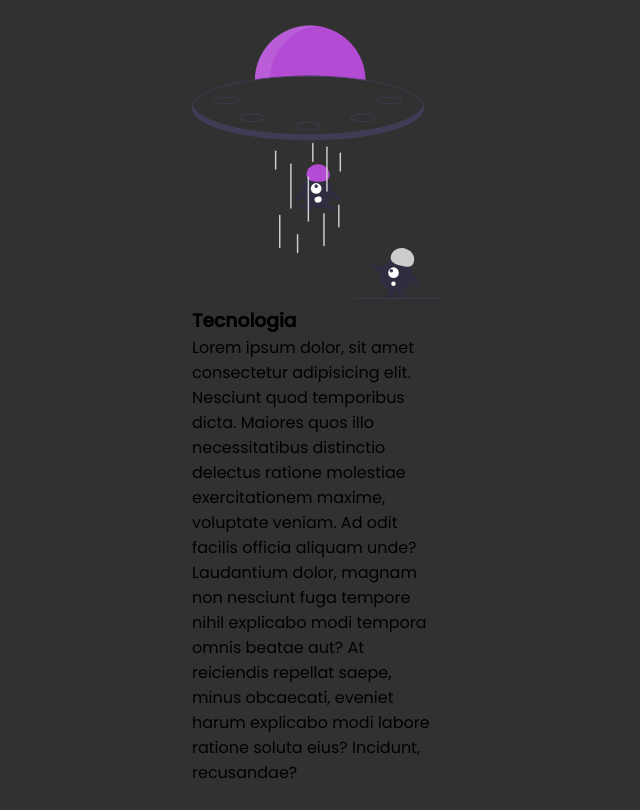
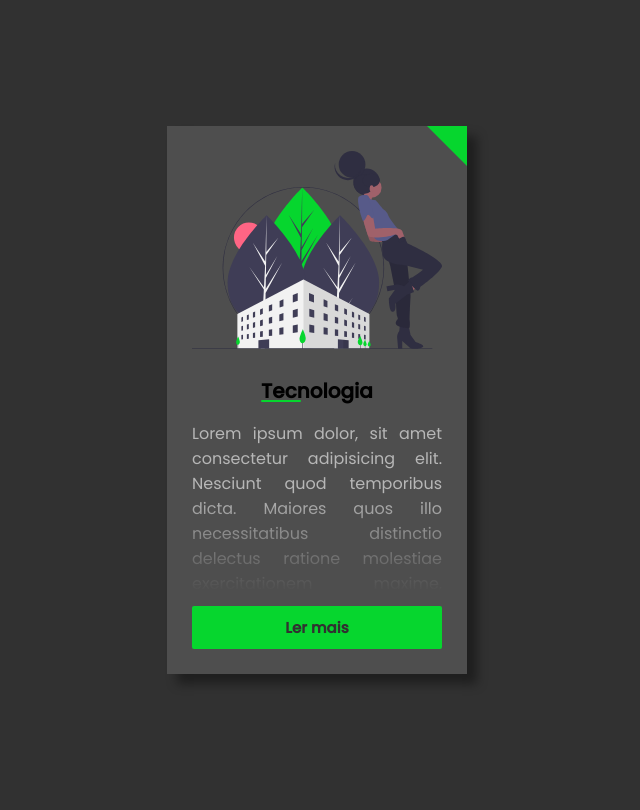
Before and after one commit to gabrielpalhano/card-lermaisemenos, a plain HTML site: page index.html in a window 1280 px wide. Shown: the whole page, without its empty margins (323-963 px from the left). Drawn offline with Linux system fonts and the light colour scheme.

Commit message:
Card ler mais/menos completo!
html, css e js terminados!

```diff
--- a/index.html
+++ b/index.html
@@ -11,18 +11,19 @@
 <body>
     <div class="card">
         <div class="icon">
-            <img src="img/taken.svg" alt="imagem">
+            <img src="img/urban.svg" alt="imagem">
         </div>
 
         <div class="content">
             <h3>Tecnologia</h3>
 
             <p>
-                Lorem ipsum dolor, sit amet consectetur adipisicing elit. Nesciunt quod temporibus dicta. Maiores quos illo necessitatibus distinctio delectus ratione molestiae exercitationem maxime, voluptate veniam. Ad odit facilis officia aliquam unde?
-                Laudantium dolor, magnam non nesciunt fuga tempore nihil explicabo modi tempora omnis beatae aut? At reiciendis repellat saepe, minus obcaecati, eveniet harum explicabo modi labore ratione soluta eius? Incidunt, recusandae?
+                Lorem ipsum dolor, sit amet consectetur adipisicing elit. Nesciunt quod temporibus dicta. Maiores quos illo necessitatibus distinctio delectus ratione molestiae exercitationem maxime, voluptate veniam. Ad odit facilis officia aliquam unde? Lorem ipsum dolor sit amet consectetur adipisicing elit. Libero rem quam blanditiis vero voluptate.
              </p>
 
         </div>
+
+        <button id="read_button">Ler mais</button>
 
     </div>
 
--- a/js.js
+++ b/js.js
@@ -0,0 +1,12 @@
+var button = document.getElementById('read_button');
+
+button.addEventListener('click', function() {
+    var card = document.querySelector('.card');
+    card.classList.toggle('active');
+
+    if(card.classList.contains('active')) {
+        return button.textContent = 'Ler menos';
+    }
+
+    button.textContent = 'Ler mais'
+});
--- a/style.css
+++ b/style.css
@@ -22,8 +22,89 @@ body {
     justify-content: center;
     width: 300px;
     padding: 25px;
+    background-color: #4e4e4e;
+    text-align: justify;
+    box-shadow: 10px 10px 10px rgba(0, 0, 0, 0.389);
+    position: relative;
+}
+
+.card::before {
+    content: '';
+    position: absolute;
+    top: 0;
+    right: 0;
+    border: 20px solid transparent;
+    border-top: 20px solid #06d62e;
+    border-right: 20px solid #06d62e;
+}
+
+.icon {
+    margin-bottom: 20px;
 }
 
 .icon img {
     width: 250px;
 }
+
+.content {
+    height: 215px;
+    overflow: hidden;
+    position: relative;
+}
+
+.content::before {
+    content: '';
+    position: absolute;
+    bottom: 0;
+    width: 100%;
+    height: 100px;
+    background: linear-gradient(transparent, #4e4e4e);
+}
+
+.content h3 {
+    text-align: center;
+    margin-bottom: 15px;
+    font-size: 20px;
+    position: relative;
+}
+
+.content h3::before {
+    content: '';
+    position: absolute;
+    height: 2px;
+    width: 40px;
+    background-color: #06d62e;
+    bottom: 4px;
+    border-radius: 6px;
+}
+
+.content p {
+    color: #b7b7b7;
+}
+
+#read_button {
+    border: none;
+    padding: 10px;
+    border-radius: 2px;
+    margin-top: 15px;
+    background-color: #06d62e;
+    color: #313131;
+    font-weight: bold;
+    cursor: pointer;
+    font-size: 15px;
+    transition: all 0.2s ease-in-out;
+}
+
+#read_button:hover {
+    background-color: transparent;
+    color: #06d62e;
+    transition: all 0.2s ease-in-out;
+}
+
+.card.active .content {
+    height: auto;
+}
+
+.card.active .content::before {
+    visibility: hidden;
+}
```
Also changed, not shown: img/urban.svg (added).
